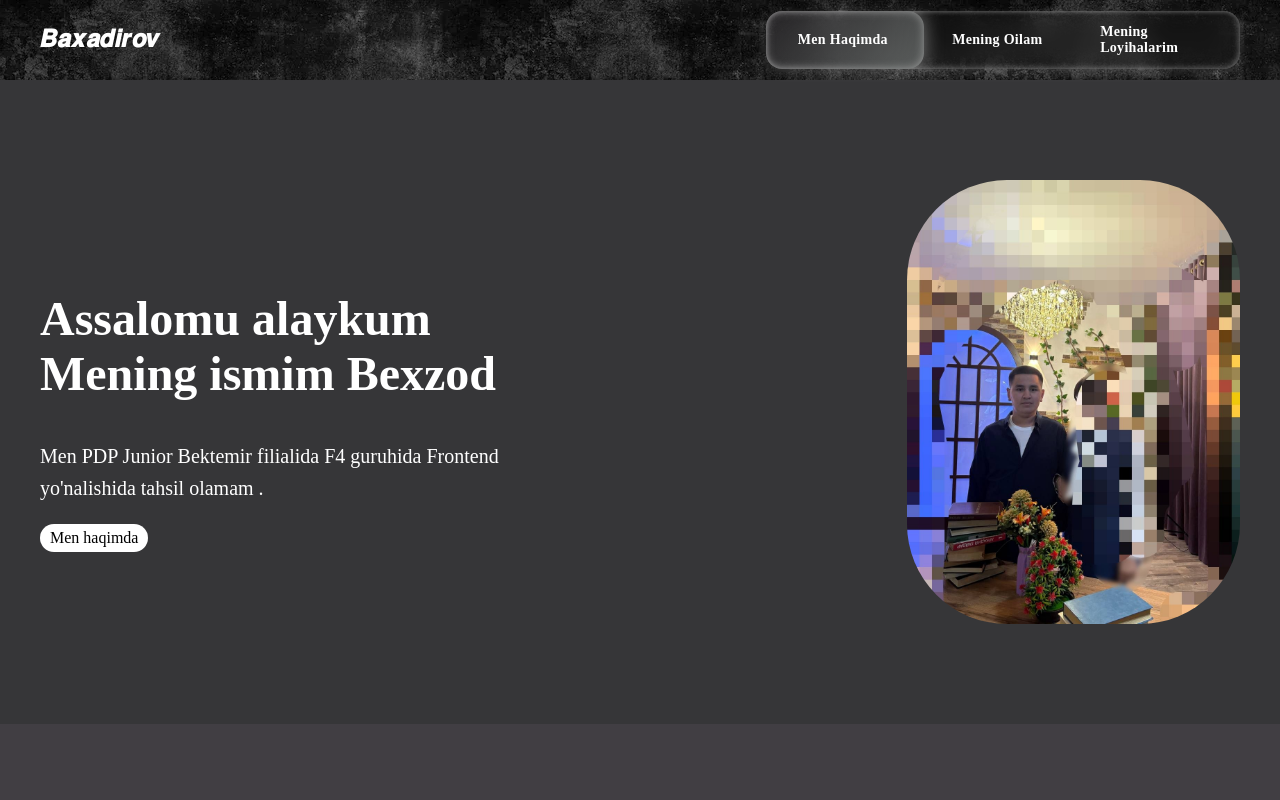
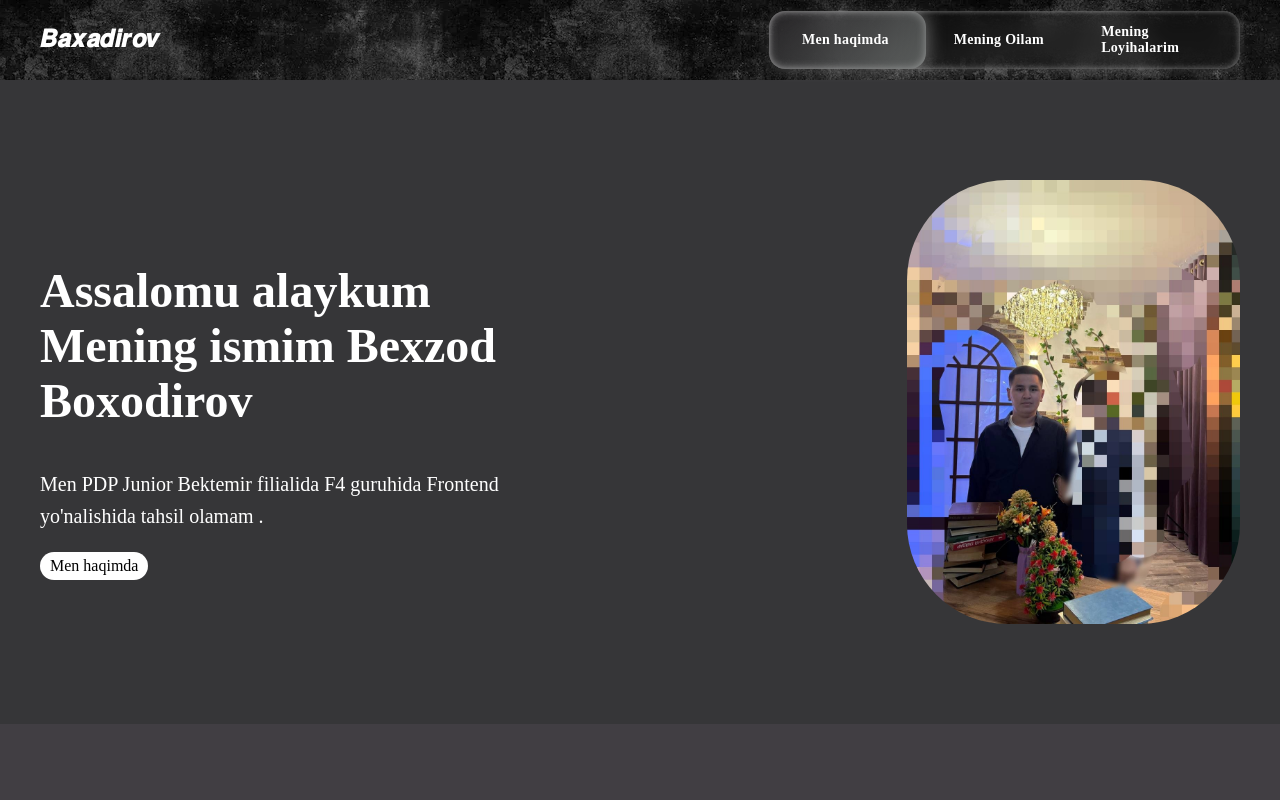
Before and after one commit to begzodb864-cloud/portfolio, a plain HTML site: page index.html in a window 1280 px wide. Shown: the top 800 px of the page. Drawn offline with Linux system fonts and the light colour scheme.

Commit message:
Soz yangilandi

```diff
--- a/index.html
+++ b/index.html
@@ -21,7 +21,9 @@
 <!-- From Uiverse.io by chase2k25 -->
 <div class="glass-radio-group">
   <input type="radio" name="plan" id="glass-silver" checked="" />
-  <label for="glass-silver" href="./about.html">Men Haqimda</label>
+  <label for="glass-silver" href="./about.html">
+    <a href="./about.html">Men haqimda</a>
+  </label>
 
   <input type="radio" name="plan" id="glass-gold" />
   <label for="glass-gold" href="./family.html" >Mening Oilam</label>
@@ -48,7 +50,7 @@
         <div class="wrapper-hero-title">
           <h1 class="hero-title">
             Assalomu alaykum
-            Mening ismim Bexzod
+            Mening ismim Bexzod Boxodirov
           </h1>
 
           <p class="hero-text">Men PDP Junior Bektemir filialida F4 guruhida
@@ -93,7 +95,7 @@
           <p class="family-text">
             Bu yutuq " O'ktamhon Nur Ziyo markazida oqib qizil diplom sohibi egasi bolganman  men oshpazlik,kanditer, yonalishida oqiganman "
           </p>
-          <a href="./family.html" class="family-link"></a>
+          <a href="./family.html" class="family-link">Mening oilam</a>
         </div>
       </div>
     </section>
```
